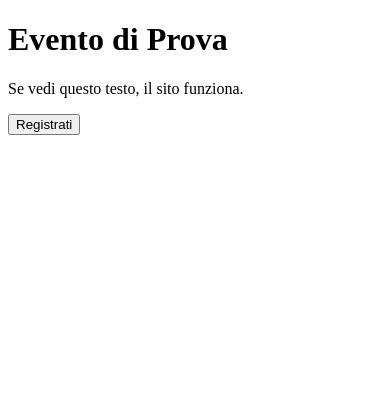
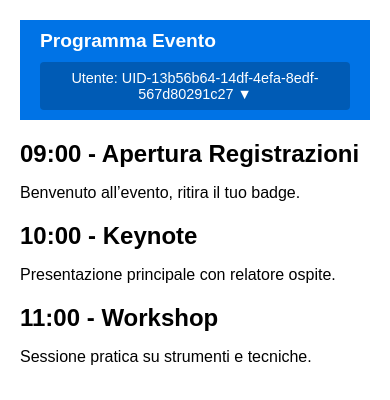
Before and after one commit to Edoardocr7/cvent-tracking-test, a plain HTML site: page index.html in a window 390 px wide. Drawn offline with Linux system fonts and the light colour scheme; no server answers.

Commit message:
Update index.html

```diff
--- a/index.html
+++ b/index.html
@@ -4,36 +4,164 @@
   <meta charset="UTF-8">
   <meta name="viewport" content="width=device-width, initial-scale=1.0">
   <title>Evento Test Cvent</title>
+  <style>
+    body { font-family: Arial, sans-serif; padding: 20px; margin: 0; }
+
+    /* Layout header e menu */
+    header {
+      display: flex;
+      justify-content: space-between;
+      align-items: center;
+      background-color: #0073e6;
+      color: white;
+      padding: 10px 20px;
+      position: sticky;
+      top: 0;
+    }
+
+    header h1 { margin: 0; font-size: 1.2rem; }
+
+    .user-menu {
+      position: relative;
+      display: inline-block;
+    }
+
+    .user-btn {
+      background-color: #005bb5;
+      color: white;
+      padding: 8px 12px;
+      border: none;
+      cursor: pointer;
+      font-size: 0.9rem;
+      border-radius: 4px;
+    }
+
+    .dropdown-content {
+      display: none;
+      position: absolute;
+      right: 0;
+      background-color: white;
+      color: black;
+      min-width: 180px;
+      box-shadow: 0 8px 16px rgba(0,0,0,0.2);
+      border-radius: 4px;
+      z-index: 1;
+    }
+
+    .dropdown-content a {
+      display: block;
+      padding: 10px 15px;
+      text-decoration: none;
+      color: black;
+    }
+
+    .dropdown-content a:hover {
+      background-color: #f1f1f1;
+    }
+
+    .user-menu:hover .dropdown-content {
+      display: block;
+    }
+
+    /* Eventi */
+    .event { margin-bottom: 20px; }
+    .event h2 { margin-bottom: 5px; }
+
+    /* Responsive */
+    @media (max-width: 600px) {
+      header { flex-direction: column; align-items: flex-start; }
+      .user-btn { margin-top: 10px; width: 100%; }
+      .dropdown-content { min-width: 100%; }
+    }
+  </style>
 </head>
 <body>
 
-  <h1>Evento di Prova</h1>
-  <p>Se vedi questo testo, il sito funziona.</p>
+  <header>
+    <h1>Programma Evento</h1>
+    <div class="user-menu">
+      <button class="user-btn" id="userBtn">Utente: <span id="uidDisplay"></span> ▼</button>
+      <div class="dropdown-content">
+        <a href="#">Profilo</a>
+        <a href="#">Impostazioni</a>
+        <a href="#">Attività recenti</a>
+        <a href="#">Supporto</a>
+        <a href="#">Logout</a>
+      </div>
+    </div>
+  </header>
 
-  <button id="registerBtn">Registrati</button>
+  <main>
+    <div class="event" data-id="1">
+      <h2>09:00 - Apertura Registrazioni</h2>
+      <p>Benvenuto all’evento, ritira il tuo badge.</p>
+    </div>
+
+    <div class="event" data-id="2">
+      <h2>10:00 - Keynote</h2>
+      <p>Presentazione principale con relatore ospite.</p>
+    </div>
+
+    <div class="event" data-id="3">
+      <h2>11:00 - Workshop</h2>
+      <p>Sessione pratica su strumenti e tecniche.</p>
+    </div>
+  </main>
 
   <script>
+    // Genera o recupera UID unico
     let uid = localStorage.getItem("uid");
     if (!uid) {
       uid = "UID-" + crypto.randomUUID();
       localStorage.setItem("uid", uid);
     }
+    document.getElementById("uidDisplay").textContent = uid;
 
-    document.getElementById("registerBtn").addEventListener("click", function () {
+    // Funzione per inviare dati al webhook n8n
+    function trackAction(action, details = {}) {
       fetch("https://n8n.miodominio.com/webhook/tracking", {
         method: "POST",
         headers: { "Content-Type": "application/json" },
         body: JSON.stringify({
           uid: uid,
-          action: "click_register",
+          action: action,
           page: window.location.pathname,
-          timestamp: new Date().toISOString()
+          timestamp: new Date().toISOString(),
+          details: details
         })
       });
+    }
 
-      window.location.href =
-        "https://events.cvent.com/d/abc123?uid=" + uid;
+    // Traccia subito la visita alla pagina
+    trackAction("page_view");
+
+    // Traccia click su qualsiasi sezione evento
+    document.querySelectorAll(".event").forEach(eventDiv => {
+      eventDiv.addEventListener("click", () => {
+        trackAction("click_event", {
+          eventId: eventDiv.dataset.id,
+          eventTitle: eventDiv.querySelector("h2").textContent
+        });
+      });
     });
+
+    // Traccia scroll
+    let lastScroll = 0;
+    window.addEventListener("scroll", () => {
+      const scrollY = window.scrollY;
+      if (Math.abs(scrollY - lastScroll) > 50) { // ogni 50px
+        trackAction("scroll", { scrollY: scrollY });
+        lastScroll = scrollY;
+      }
+    });
+
+    // Simula verifica utente con token virtuale
+    let token = localStorage.getItem("token");
+    if (!token) {
+      token = "TOKEN-" + crypto.randomUUID();
+      localStorage.setItem("token", token);
+    }
+    // Il token può essere inviato insieme ad ogni tracking
   </script>
 
 </body>
```
